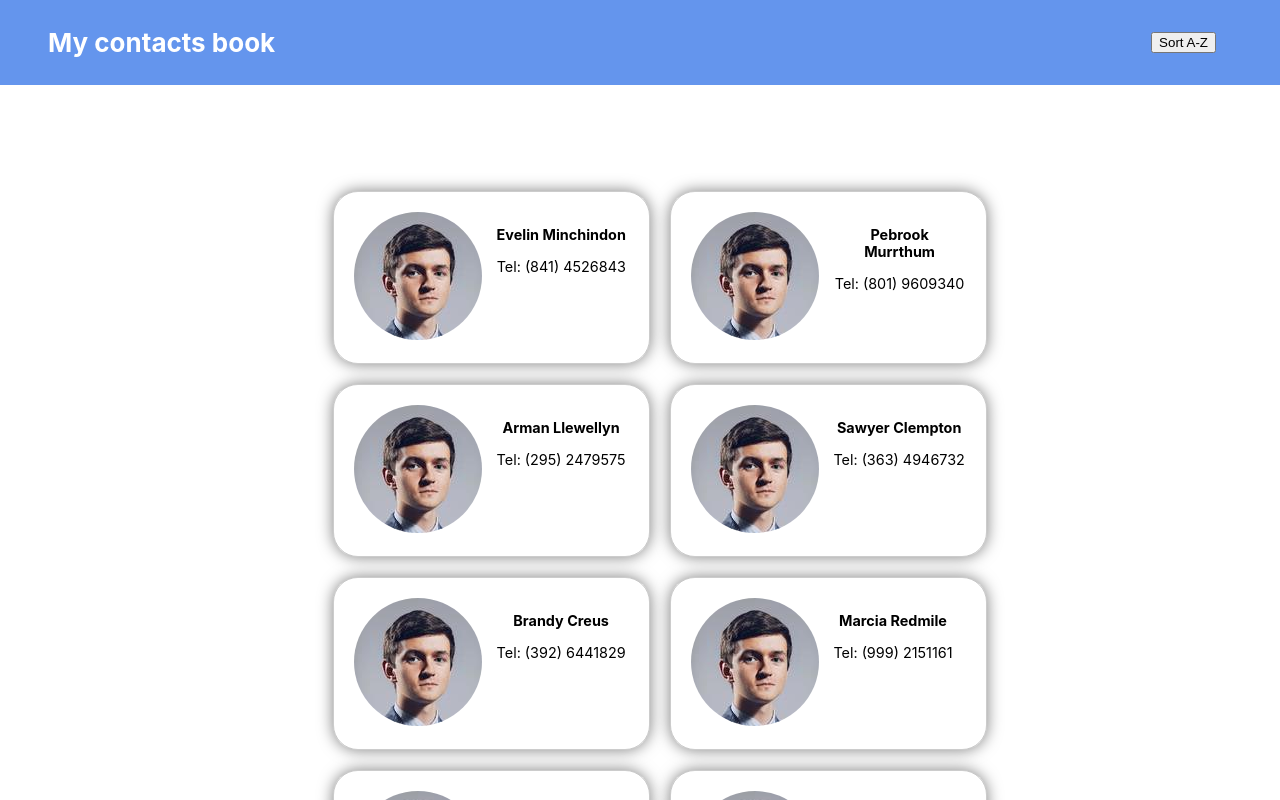
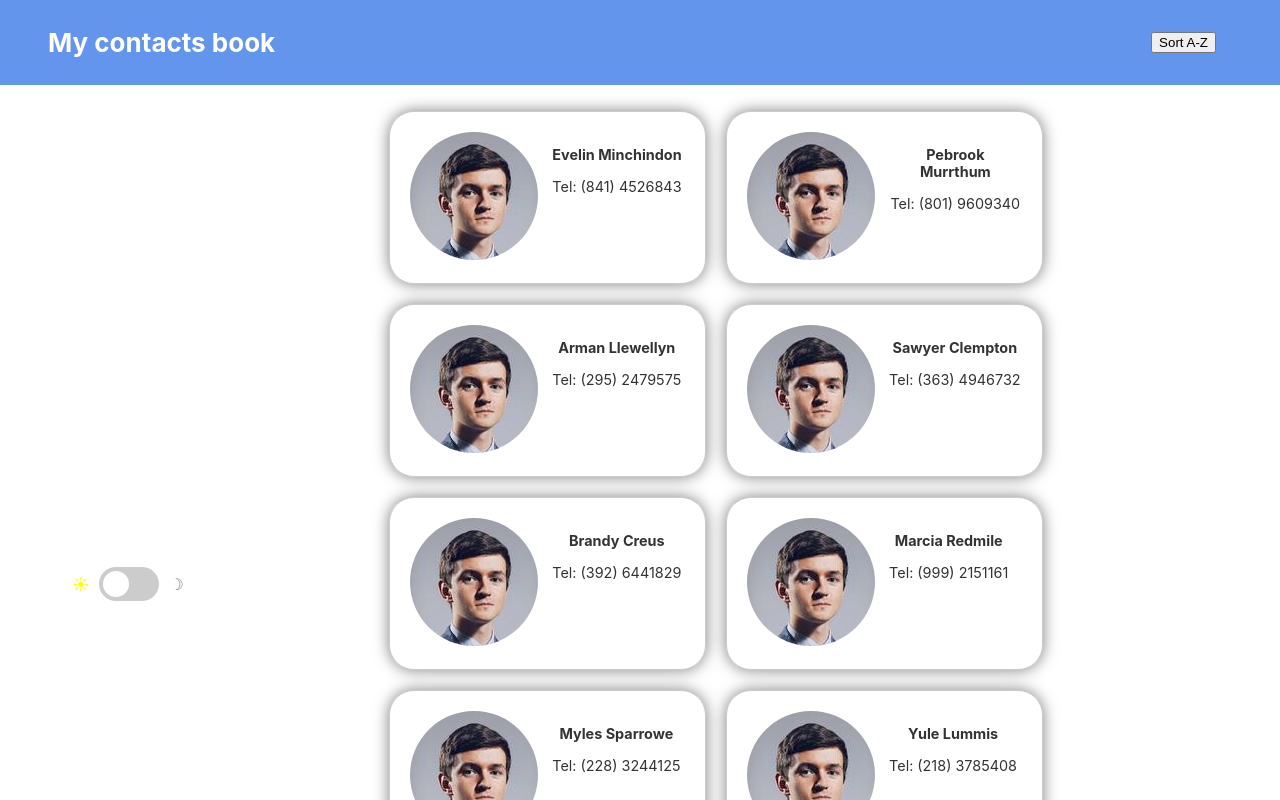
Before and after one commit to CAH1983/CT_Bike_Club, a React (Create React App) app: page / in a window 1280 px wide. Shown: the top 800 px of the page. Built offline with nearby package versions, Linux system fonts and the light colour scheme.

Commit message:
added dark mode

```diff
--- a/src/App.css
+++ b/src/App.css
@@ -8,8 +8,8 @@
 main {
   display: flex;
   justify-content: center;
-  margin-top: 5em;
 }
+
 .contacts-wrapper {
 
   width: 80vw;
@@ -22,3 +22,101 @@ main {
 .contacts-wrapper>li {
   list-style: none;
 }
+
+/* dark mode */
+
+.dark-mode {
+  background-color: #1a1919;
+  color: #999;
+  height: 100%;
+  transition: background-color 0.25s ease-in-out;
+}
+
+.light-mode {
+  background-color: #fff;
+  color: #333;
+  height: 100%;
+  transition: background-color 0.25s ease-in-out;
+}
+
+.btn-container {
+  display: flex;
+  justify-content: center;
+  align-items: center;
+}
+
+.switch {
+  position: relative;
+  display: inline-block;
+  width: 60px;
+  height: 14px;
+}
+
+.switch input {
+  opacity: 0;
+  width: 0;
+  height: 0;
+}
+
+.switch {
+  position: relative;
+  display: inline-block;
+  width: 60px;
+  height: 34px;
+}
+
+.switch input {
+  opacity: 0;
+  width: 0;
+  height: 0;
+}
+
+.slider {
+  position: absolute;
+  cursor: pointer;
+  top: 0;
+  left: 0;
+  right: 0;
+  bottom: 0;
+  background-color: #ccc;
+  -webkit-transition: 0.4s;
+  transition: 0.4s;
+}
+
+.slider:before {
+  position: absolute;
+  content: "";
+  height: 26px;
+  width: 26px;
+  left: 4px;
+  bottom: 4px;
+  background-color: white;
+  -webkit-transition: 0.4s;
+  transition: 0.4s;
+}
+
+input:checked + .slider {
+  background-color: #19a2c1;
+}
+
+input:focus + .slider {
+  box-shadow: 0 0 1px #2196f3;
+}
+
+input:checked + .slider:before {
+  -webkit-transform: translateX(26px);
+  -ms-transform: translateX(26px);
+  transform: translateX(26px);
+}
+
+/* Rounded sliders */
+.slider.round {
+  border-radius: 34px;
+}
+
+.slider.round:before {
+  border-radius: 50%;
+}
+.switch-checkbox {
+  padding: 10px;
+}
--- a/src/App.js
+++ b/src/App.js
@@ -8,10 +8,24 @@ function App() {
   const generateNum = () => Math.floor(Math.random() * 11);
   const randomNum = generateNum();
 
+  const [darkMode, setDarkMode] = useState(false);
+
+
   return (
     <div className="App">
       <Header />
-      <main>
+      <main className={darkMode ? "dark-mode" : "light-mode"}>
+
+        <div className="btn-container">
+          <span style={{ color: darkMode ? "grey" : "yellow" }}>☀︎</span>
+          <div className="switch-checkbox">
+            <label className="switch">
+              <input type="checkbox" onChange={() => setDarkMode(!darkMode)} />
+              <span className="slider round"> </span>
+            </label>
+          </div>
+          <span style={{ color: darkMode ? "#c96dfd" : "grey" }}>☽</span>
+        </div>
 
         <ul className='contacts-wrapper'>
 
@@ -21,10 +35,8 @@ function App() {
 
             </li>
           ))}
+
         </ul>
-
-
-
       </main>
     </div>
   );
--- a/src/components/Header/Header.css
+++ b/src/components/Header/Header.css
@@ -5,6 +5,7 @@
   justify-content: space-between;
   align-items: center;
   padding: 1rem 3rem;
+  margin: 0;
 }
 
 h1 {
--- a/src/components/Header/Header.js
+++ b/src/components/Header/Header.js
@@ -1,17 +1,50 @@
-import React from 'react'
+import React, { Component } from 'react'
 import './Header.css';
 import Button from '../Button/Button';
 import { useState } from 'react';
 
-const Header = () => {
-  const [buttonText,setButtonText] = useState('sorted');
+// const Header = () => {
+//   const [isSorted,toggleIsSorted] = useState('sorted');
 
-  return (
-    <header className="App-header">
-      <h1>My contacts book</h1>
-      <Button buttonLabel={'Sort A-Z'} onClick />
-    </header>
-  )
+
+
+//   return (
+//     <header className="App-header">
+//       <h1>My contacts book</h1>
+//       <Button buttonLabel={'Sort A-Z'} onClick={ ()=> toggleIsSorted() } />
+//     </header>
+//   )
+// }
+class Header extends Component {
+  static defaultProps = {
+    buttonLabel: 'Sort A-Z'
+
+  }
+
+  constructor(props) {
+    super(props);
+    this.state = { buttonLabel: 'Sorted A-Z' };
+    this.toggleSort = this.toggleSort.bind(this);
+
+  }
+
+  toggleSort() {
+    alert('togglesort')
+  }
+
+  render() {
+    return (
+      <div>
+        <header className="App-header">
+          <h1>My contacts book</h1>
+          <Button buttonLabel={this.props.buttonLabel} onClick={this.toggleSort} />
+        </header>
+
+      </div >
+    )
+  }
 }
 
+
+
 export default Header
```
